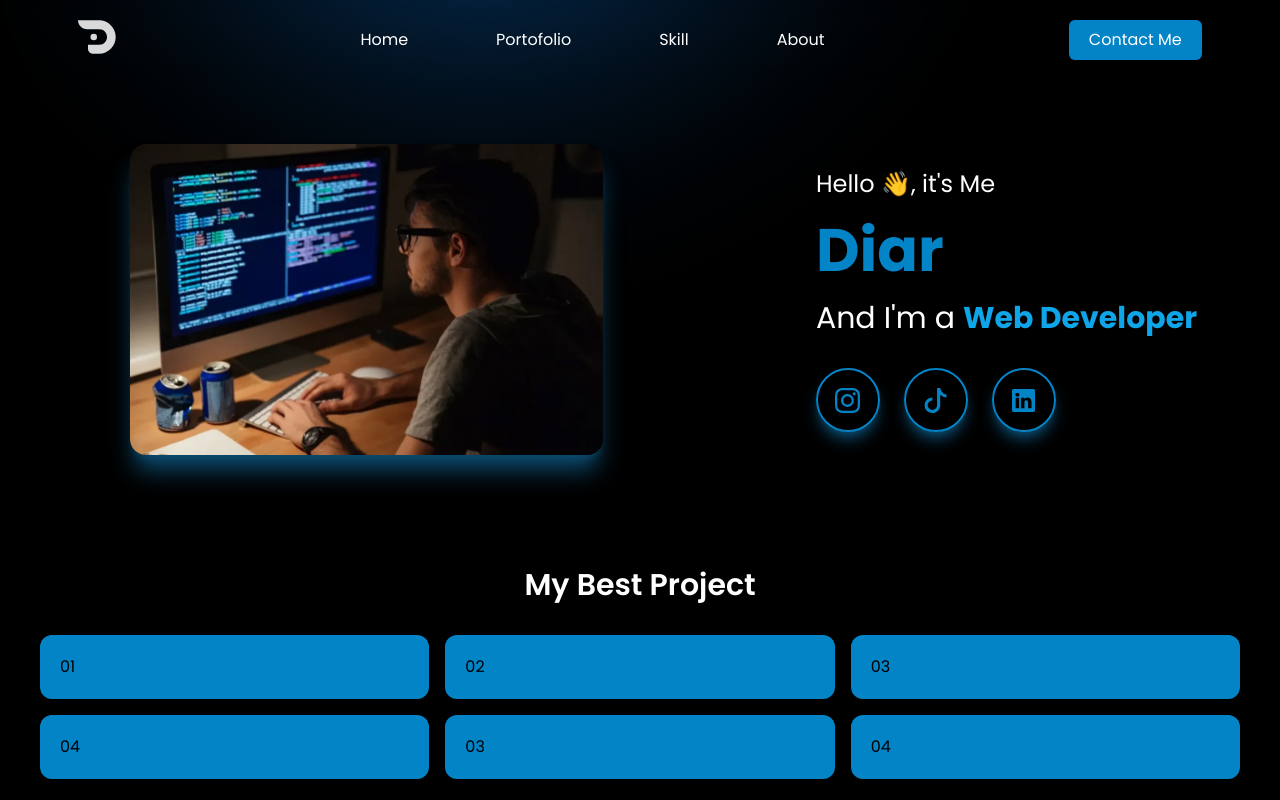
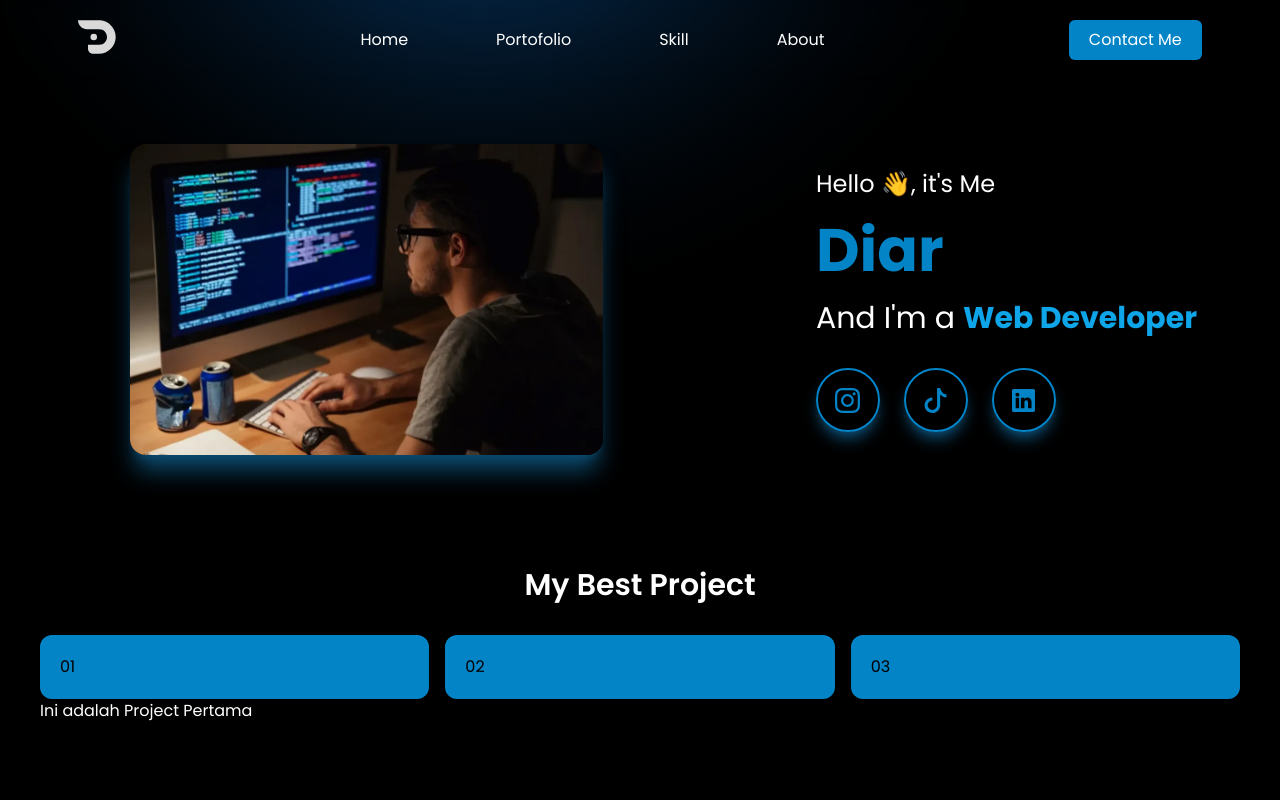
Before and after one commit to DiarCode11/Portofolio, a website: page index.html in a window 1280 px wide. Drawn offline with nearby package versions, Linux system fonts and the light colour scheme.

Commit message:
fixing hero section

```diff
--- a/index.html
+++ b/index.html
@@ -69,7 +69,7 @@
         <div class="text-white md:pt-6 pt-20 md:w-1/2 lg:w-auto" >
             <h2 class="text-2xl flex md:justify-start justify-center ph">Hello 👋, it's Me</h2>
             <h1 class="text-7xl  lg:text-6xl font-extrabold text-sky-600 my-5 md:justify-start justify-center flex">Diar</h1>
-            <div class="text-3xl md:text-xl lg:text-3xl font-medium flex md:justify-start justify-center">
+            <div class="text-xl md:text-xl lg:text-3xl font-medium flex md:justify-start justify-center">
                 <h2 class="flex md:justify-start justify-center">And I'm a </h2>
                 <h2 class="pl-2 font-bold text-sky-500">Web Developer</h2>
             </div>
@@ -120,12 +120,16 @@
             <h1 class="text-white text-center text-2xl md:text-3xl font-semibold">My Best Project</h1>
         </div>
         <div class="grid grid-cols-1 md:grid-cols-3 gap-4 px-10">
-            <div class="bg-sky-600 p-5 rounded-xl">01</div>
-            <div class="bg-sky-600 p-5 rounded-xl">02</div>
-            <div class="bg-sky-600 p-5 rounded-xl">03</div>
-            <div class="bg-sky-600 p-5 rounded-xl">04</div>
-            <div class="bg-sky-600 p-5 rounded-xl">03</div>
-            <div class="bg-sky-600 p-5 rounded-xl">04</div>
+            <div>
+                <div class="bg-sky-600 p-5 rounded-xl">01</div>
+                <p class="text-white font-thin">Ini adalah Project Pertama</p>
+            </div>
+            <div>
+                <div class="bg-sky-600 p-5 rounded-xl">02</div>
+            </div>
+            <div>
+                <div class="bg-sky-600 p-5 rounded-xl">03</div>
+            </div>
         </div>
     </section>
 
```
